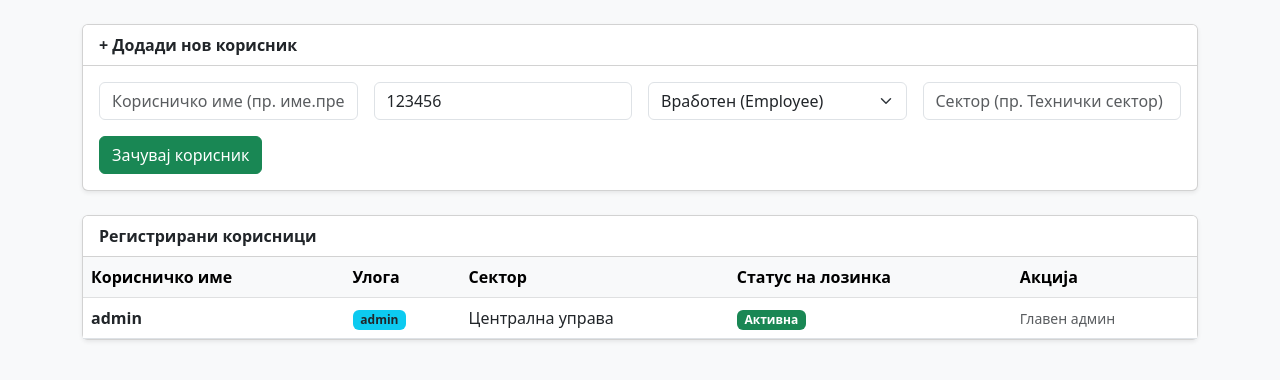
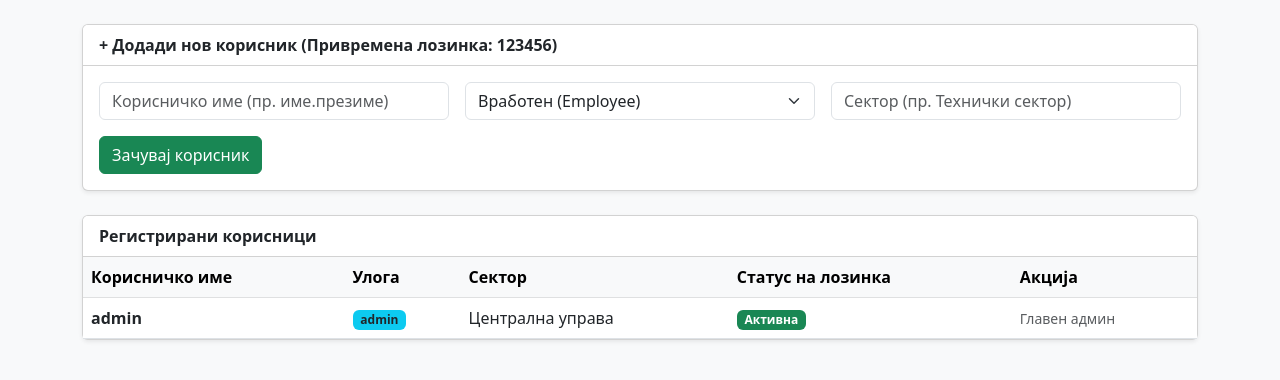
Before and after one commit to payeergorand-bit/jpstrezevohelpd, a Flask app: template templates/admin_users.html in a window 1280 px wide. Shown: the part 56-436 px from the top of the page. Run offline with Flask 3, Linux system fonts and the light colour scheme; the template is opened without the code that fills it: values that come from a table or form of the project are taken from there, others are empty.

Commit message:
Update admin_users.html

```diff
--- a/templates/admin_users.html
+++ b/templates/admin_users.html
@@ -16,20 +16,17 @@
 </nav>
 
 <div class="container">
-    <!-- Форма за додавање нов корисник -->
+    <!-- Форма за додавање нов корисник (само име, улога и сектор) -->
     <div class="card shadow-sm mb-4">
         <div class="card-header bg-white fw-bold">
-            + Додади нов корисник
+            + Додади нов корисник (Привремена лозинка: 123456)
         </div>
         <div class="card-body">
             <form method="POST" action="{{ url_for('admin_users') }}" class="row g-3">
-                <div class="col-md-3">
+                <div class="col-md-4">
                     <input type="text" name="username" class="form-control" placeholder="Корисничко име (пр. име.презиме)" required>
                 </div>
-                <div class="col-md-3">
-                    <input type="text" name="password" class="form-control" value="123456" placeholder="Лозинка" required>
-                </div>
-                <div class="col-md-3">
+                <div class="col-md-4">
                     <select name="role" class="form-select" required>
                         <option value="employee">Вработен (Employee)</option>
                         <option value="manager">Раководител (Manager)</option>
@@ -37,9 +34,13 @@
                         <option value="admin">Админ (Admin)</option>
                     </select>
                 </div>
-                <div class="col-md-3">
+                <div class="col-md-4">
                     <input type="text" name="sector" class="form-control" placeholder="Сектор (пр. Технички сектор)" required>
                 </div>
+
+                <!-- Скриена лозинка која автоматски праќа 123456 -->
+                <input type="hidden" name="password" value="123456">
+
                 <div class="col-12">
                     <button type="submit" class="btn btn-success">Зачувај корисник</button>
                 </div>
```
